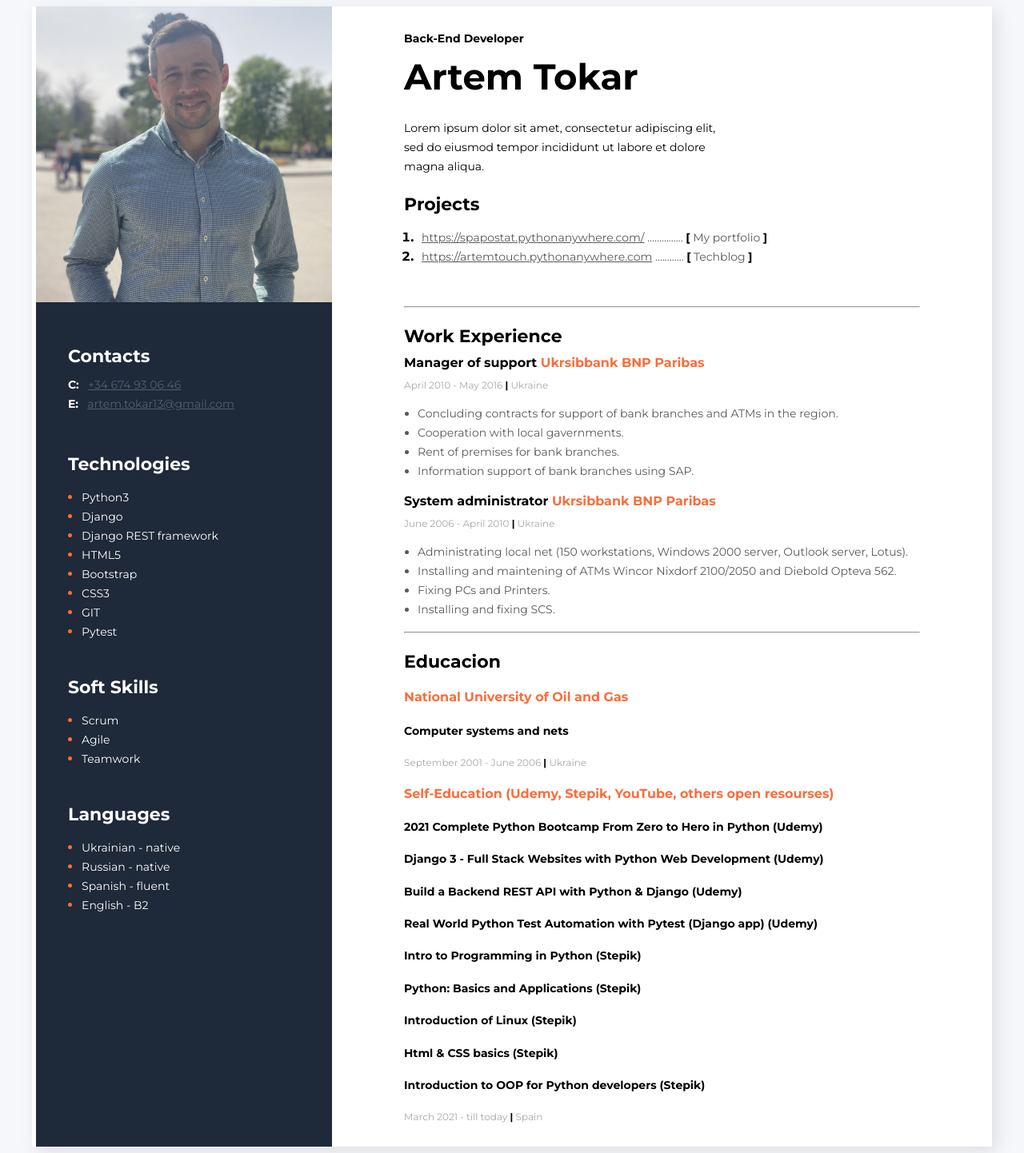
After one commit to ArtemTokar13/portfolio, a Django app: page /cv/ in a window 1280 px wide. The commit adds this page. Shown: the whole page at 80% size. Run offline with Django 3.2, Linux system fonts and the light colour scheme.

Commit message:
Commit with CV

```diff
--- a/personal_portfolio/urls.py
+++ b/personal_portfolio/urls.py
@@ -7,6 +7,7 @@ from portfolio import views
 urlpatterns = [
     path('', views.home, name='home'),
     path('admin/', admin.site.urls),
+    path('cv/', views.cv, name='cv'),
     path('aboutall_blog/', include('aboutall_blog.urls')),
 ]
 
--- a/portfolio/static/portfolio/style.css
+++ b/portfolio/static/portfolio/style.css
@@ -21,11 +21,230 @@ font-size: 28px;
 background-color: #BEE2DE;
 }
 
-body {
-  padding-top: 200px;
+.home-top{
+padding: 400px 0px 0px 0px;
 }
 
 .post-details{
 margin-left: 100px;
 margin-right: 100px;
 }
+
+body {
+  font-family: "Montserrat", sans-serif;
+  background-color: #f5f7fa;
+}
+
+.main_conteiner {
+  display: flex;
+  flex-direction: row-reverse;
+  width: 1200px;
+  background: #fff;
+  margin: auto;
+  box-shadow: 6px 6px 20px rgba(0, 0, 0, 0.1);
+}
+
+/* main content */
+
+.main_content {
+  padding: 20px 90px 20px 90px;
+}
+
+.main_content_tittle {
+  font-style: normal;
+  font-weight: bold;
+  font-size: 22px;
+  line-height: 27px;
+  color: #000;
+  margin-bottom: 10px;
+}
+
+/* about me */
+
+.about_me {
+  font-style: normal;
+  font-weight: bold;
+  font-size: 14px;
+  line-height: 17px;
+  color: #000;
+  margin: o o 20px o;
+}
+
+.about_me_name {
+  font-style: normal;
+  font-weight: bold;
+  font-size: 45px;
+  line-height: 55px;
+  color: #000;
+  margin: 0 0 25px 0;
+}
+
+.about_me_description {
+  width: 400px;
+  font-style: normal;
+  font-weight: normal;
+  font-size: 14px;
+  line-height: 24px;
+}
+
+/* my project section */
+
+.my_project_list {
+  padding: 0 0 0 17px;
+}
+
+.my_projects_item {
+  font-weight: bold;
+  color: #000;
+}
+
+.my_projects_text {
+  font-style: normal;
+  font-weight: normal;
+  font-size: 14px;
+  line-height: 24px;
+  color: #595959;
+  margin-left: 5px;
+}
+
+.my_project_link {
+  font-style: normal;
+  font-weight: normal;
+  font-size: 14px;
+  line-height: 24px;
+  color: #595959;
+}
+
+.my_project_bracket {
+  font-style: normal;
+  font-weight: bold;
+  font-size: 14px;
+  line-height: 24px;
+  color: #000;
+}
+
+.mi_projects {
+  margin-bottom: 50px;
+}
+
+/* my work experience */
+
+.my_work_experience_company {
+  color: #fb6d3a;
+}
+
+.my_work_experience_position {
+  font-style: normal;
+  font-weight: bold;
+  font-size: 16px;
+  line-height: 20px;
+  margin: 0 0 10px 0;
+}
+
+.my_work_experience_time {
+  font-style: normal;
+  font-weight: normal;
+  font-size: 12px;
+  line-height: 15px;
+  margin: 0 0 10px 0;
+  color: #a8a8a8;
+}
+
+.devider {
+  color: #000;
+  font-weight: bold;
+}
+
+.my_work_experience_duties {
+  padding-left: 17px;
+}
+
+.my_work_experience_duty {
+  font-style: normal;
+  font-weight: normal;
+  font-size: 14px;
+  line-height: 24px;
+  color: #595959;
+}
+
+.my_work_experience_list {
+  margin: 0 15px 0 0;
+}
+
+.my_education_name {
+  font-style: normal;
+  font-weight: bold;
+  font-size: 16px;
+  line-height: 20px;
+  color: #fb6d3a;
+}
+
+.my_education_speciality {
+  font-style: normal;
+  font-weight: bold;
+  font-size: 14px;
+  line-height: 17px;
+}
+
+/* sidebar */
+
+.sidebar {
+  background-color: #1e2939;
+  width: 370px;
+}
+
+.photo {
+width: 370px;
+}
+
+.contacts_section,
+.tech_skills {
+  margin: 50px 0 0 40px;
+}
+
+.soft_skills {
+  margin: 44px 0 0 40px;
+}
+
+.sidebar_tittle {
+  margin-bottom: 10px;
+  font-style: normal;
+  font-weight: bold;
+  font-size: 22px;
+  line-height: 27px;
+  color: #fff;
+}
+
+/* contacts section */
+.contact_section_type {
+  font-style: normal;
+  font-weight: bold;
+  font-size: 14px;
+  line-height: 24px;
+  color: #fff;
+  margin-right: 7px;
+}
+
+.contact_section_link {
+  font-style: normal;
+  font-weight: normal;
+  font-size: 14px;
+  line-height: 24px;
+  color: #565e6a;
+}
+
+.skills_list {
+  padding-left: 17px;
+}
+
+.skills_item {
+  color: #fb6d3a;
+}
+
+.skills_item_text {
+  font-style: normal;
+  font-weight: normal;
+  font-size: 14px;
+  line-height: 24px;
+  color: #fff;
+}
--- a/portfolio/templates/portfolio/base.html
+++ b/portfolio/templates/portfolio/base.html
@@ -27,7 +27,7 @@
                   <a class="nav-link active" aria-current="page" href="{% url 'aboutall_blog:all_blogs' %}">Blog</a>
                 </li>
                 <li class="nav-item">
-                  <a class="nav-link" href="#">My CV</a>
+                  <a class="nav-link" href="{% url 'cv' %}" target="blank">My CV</a>
                 </li>
                 <li class="nav-item">
                   <a class="nav-link" href="#">Contacts</a>
--- /dev/null
+++ b/portfolio/templates/portfolio/index.html
@@ -0,0 +1,156 @@
+<!DOCTYPE html>
+{% load static %}
+<html lang="en">
+<head>
+    <meta charset="UTF-8">
+    <meta http-equiv="X-UA-Compatible" content="IE=edge">
+    <meta name="viewport" content="width=device-width, initial-scale=1.0">
+    <title>CV-Artem-Tokar</title>
+    <link rel="preconnect" href="https://fonts.gstatic.com">
+    <link href="https://fonts.googleapis.com/css2?family=Montserrat:wght@400;700&display=swap" rel="stylesheet">
+    <link rel="stylesheet" href="{% static 'portfolio/style.css' %}">
+</head>
+<body>
+    <div class="body-cv">
+    <!-- main conteiner -->
+    <div class="main_conteiner">
+        <!--main content-->
+        <div class="main_content">
+
+            <!-- About me section -->
+            <div>
+                <h2 class="about_me">Back-End Developer</h2>
+                <h1 class="about_me_name">Artem Tokar</h1>
+                <p class="about_me_description"> Lorem ipsum dolor sit amet, consectetur adipiscing elit, sed do eiusmod tempor incididunt ut labore et dolore magna aliqua.</p>
+            </div>
+
+            <!-- my projects section-->
+            <div class="mi_projects">
+                <h3 class="main_content_tittle">Projects</h3>
+                <ol class="my_project_list">
+                    <li class="my_projects_item">
+                        <span class="my_projects_text">
+                            <a href="https://spapostat.pythonanywhere.com/" class="my_project_link">https://spapostat.pythonanywhere.com/</a>
+                            ...............
+                            <span class="my_project_bracket">[</span> My portfolio <span class="my_project_bracket">]</span>
+                        </span>
+                    </li>
+                    <li class="my_projects_item">
+                        <span class="my_projects_text">
+                            <a href="https://artemtouch.pythonanywhere.com" class="my_project_link">https://artemtouch.pythonanywhere.com</a>
+                            ............
+                            <span class="my_project_bracket">[</span> Techblog <span class="my_project_bracket">]</span>
+                        </span>
+                    </li>
+
+                </ol>
+            </div>
+            <hr>
+            <!--my work eexperience-->
+            <div class="mi_work_experience">
+                <h3 class="main_content_tittle">Work Experience</h3>
+                <!--Company2-->
+                <div class="my_work_experience_list">
+                    <h4 class="my_work_experience_position">Manager of support <span class="my_work_experience_company"> Ukrsibbank BNP Paribas </span> </h4>
+                    <p class="my_work_experience_time">April 2010 - May 2016 <span class="devider"> | </span> Ukraine</p>
+                    <ul class="my_work_experience_duties">
+                        <li class="my_work_experience_duty">Concluding contracts for support of bank branches and ATMs in the region.</li>
+                        <li class="my_work_experience_duty">Cooperation with local gavernments.</li>
+                        <li class="my_work_experience_duty">Rent of premises for bank branches.</li>
+                        <li class="my_work_experience_duty">Information support of bank branches using SAP.</li>
+                    </ul>
+                </div>
+                <!--Company1-->
+                <div class="my_work_experience_list">
+                    <h4 class="my_work_experience_position">System administrator<span class="my_work_experience_company"> Ukrsibbank BNP Paribas </span></h4>
+                    <p class="my_work_experience_time">June 2006 - April 2010 <span class="devider"> | </span> Ukraine</p>
+                    <ul class="my_work_experience_duties">
+                        <li class="my_work_experience_duty">Administrating local net (150 workstations, Windows 2000 server, Outlook server, Lotus).</li>
+                        <li class="my_work_experience_duty">Installing and maintening of ATMs Wincor Nixdorf 2100/2050 and Diebold Opteva 562.</li>
+                        <li class="my_work_experience_duty">Fixing PCs and Printers.</li>
+                        <li class="my_work_experience_duty">Installing and fixing SCS.</li>
+                    </ul>
+                </div>
+            </div>
+
+            <hr>
+            <!--my-education-->
+                <div class="my_education">
+                    <h3 class="main_content_tittle">Educacion</h3>
+                    <h4 class="my_education_name">National University of Oil and Gas</h4>
+                    <h5 class="my_education_speciality">Computer systems and nets</h5>
+                    <p class="my_work_experience_time">September 2001 - June 2006 <span class="devider"> | </span> Ukraine</p>
+                </div>
+                <div class="my_education">
+                    <h4 class="my_education_name">Self-Education (Udemy, Stepik, YouTube, others open resourses)</h4>
+                    <h5 class="my_education_speciality"></h5>
+                    <h5 class="my_education_speciality">2021 Complete Python Bootcamp From Zero to Hero in Python (Udemy)</h5>
+                    <h5 class="my_education_speciality">Django 3 - Full Stack Websites with Python Web Development (Udemy)</h5>
+                    <h5 class="my_education_speciality">Build a Backend REST API with Python & Django (Udemy)</h5>
+                    <h5 class="my_education_speciality">Real World Python Test Automation with Pytest (Django app) (Udemy)</h5>
+                    <h5 class="my_education_speciality">Intro to Programming in Python (Stepik)</h5>
+                    <h5 class="my_education_speciality">Python: Basics and Applications (Stepik)</h5>
+                    <h5 class="my_education_speciality">Introduction of Linux (Stepik)</h5>
+                    <h5 class="my_education_speciality">Html & CSS basics (Stepik)</h5>
+                    <h5 class="my_education_speciality">Introduction to OOP for Python developers (Stepik)</h5>
+                    <p class="my_work_experience_time">March 2021 - till today <span class="devider"> | </span> Spain</p>
+                </div>
+
+        </div>
+
+        <!--sidebar-->
+        <aside class="sidebar">
+            <img class="photo" src="{% static 'portfolio/ArtemTokar.jpg' %}" alt="my photo">
+
+            <!--contacts section-->
+            <div class="contacts_section">
+                <h3 class="sidebar_tittle">Contacts</h3>
+                <div>
+                    <span class="contact_section_type">C:</span>
+                    <a class="contact_section_link" href="tel:+77777777777">+34 674 93 06 46</a>
+                </div>
+                <div>
+                    <span class="contact_section_type">E:</span>
+                    <a class="contact_section_link" href="mailto:chornyiav@gmail.com">artem.tokar13@gmail.com</a>
+                </div>
+            </div>
+            <!--tech skills-->
+            <div class="tech_skills">
+                <h3 class="sidebar_tittle">Technologies</h3>
+                <ul class="skills_list">
+                    <li class="skills_item"> <span class="skills_item_text"> Python3 </span></li>
+                    <li class="skills_item"> <span class="skills_item_text"> Django </span></li>
+                    <li class="skills_item"> <span class="skills_item_text"> Django REST framework  </span></li>
+                    <li class="skills_item"> <span class="skills_item_text"> HTML5 </span></li>
+                    <li class="skills_item"> <span class="skills_item_text"> Bootstrap </span></li>
+                    <li class="skills_item"> <span class="skills_item_text"> CSS3 </span></li>
+                    <li class="skills_item"> <span class="skills_item_text"> GIT </span></li>
+                    <li class="skills_item"> <span class="skills_item_text"> Pytest </span></li>
+                </ul>
+            </div>
+            <!--soft skills-->
+            <div class="soft_skills">
+                <h3 class="sidebar_tittle">Soft Skills</h3>
+                <ul class="skills_list">
+                    <li class="skills_item"> <span class="skills_item_text"> Scrum </span></li>
+                    <li class="skills_item"> <span class="skills_item_text"> Agile </span></li>
+                    <li class="skills_item"> <span class="skills_item_text"> Teamwork </span></li>
+                </ul>
+            </div>
+            <!--Languages-->
+            <div class="soft_skills">
+                <h3 class="sidebar_tittle">Languages</h3>
+                <ul class="skills_list">
+                    <li class="skills_item"> <span class="skills_item_text"> Ukrainian - native </span></li>
+                    <li class="skills_item"> <span class="skills_item_text"> Russian - native </span></li>
+                    <li class="skills_item"> <span class="skills_item_text"> Spanish - fluent </span></li>
+                    <li class="skills_item"> <span class="skills_item_text"> English - B2 </span></li>
+                </ul>
+            </div>
+        </aside>
+
+    </div>
+    </div>
+
+</body>
+</html>
--- a/portfolio/views.py
+++ b/portfolio/views.py
@@ -6,3 +6,6 @@ from portfolio.models import Project
 def home(request):
     projects = Project.objects.all()
     return render(request, 'portfolio/home.html', context={'projects': projects})
+
+def cv(request):
+    return render(request, 'portfolio/index.html')
```
Also changed, not shown: portfolio/templates/portfolio/home.html (+12 -5 lines), aboutall_blog/views.py (line endings or trailing spaces), db.sqlite3, media/portfolio/image/9.jpg (added), portfolio/static/portfolio/ArtemTokar.jpg (added).
